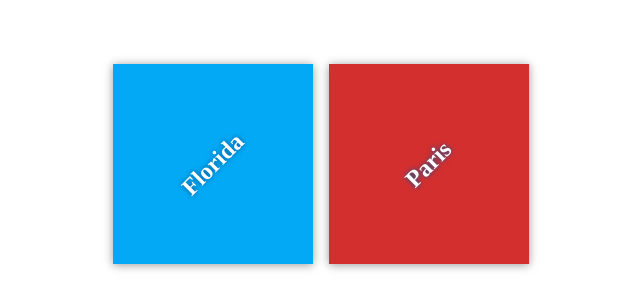
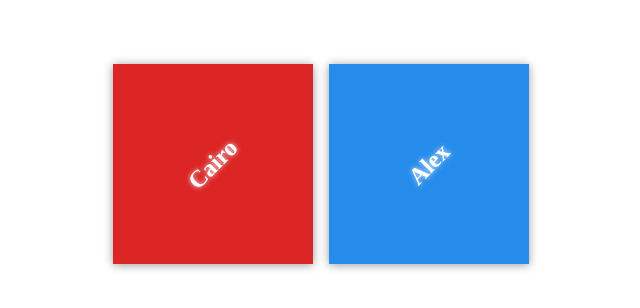
Before and after one commit to baselsamy/my-travel-plans, a plain HTML site: page index.html in a window 1280 px wide. Shown: the part 236-544 px from the top of the page, without its empty margins (319-959 px from the left). Drawn offline with Linux system fonts and the light colour scheme.

Commit message:
Changing the city and colors

```diff
--- a/css/app.css
+++ b/css/app.css
@@ -43,13 +43,13 @@ body {
 h2 {
     margin: 0;
     transform: rotate(-45deg);
-    text-shadow: 0 0 5px #01579b;
+    text-shadow: 0 0 5px #ebedef;
 }
 
 #florida {
-    background-color: #03a9f4;
+    background-color: #dc2525;
 }
 
 #paris {
-    background-color: #d32f2f;
+    background-color: #268cec;
 }
--- a/index.html
+++ b/index.html
@@ -11,11 +11,11 @@
     <div class="container">
         <div class="destination-container">
             <div class="destination" id="florida">
-                <h2>Florida</h2>
+                <h2>Cairo</h2>
             </div>
 
             <div class="destination" id="paris">
-                <h2>Paris</h2>
+                <h2>Alex</h2>
             </div>
         </div>
     </div>
```
